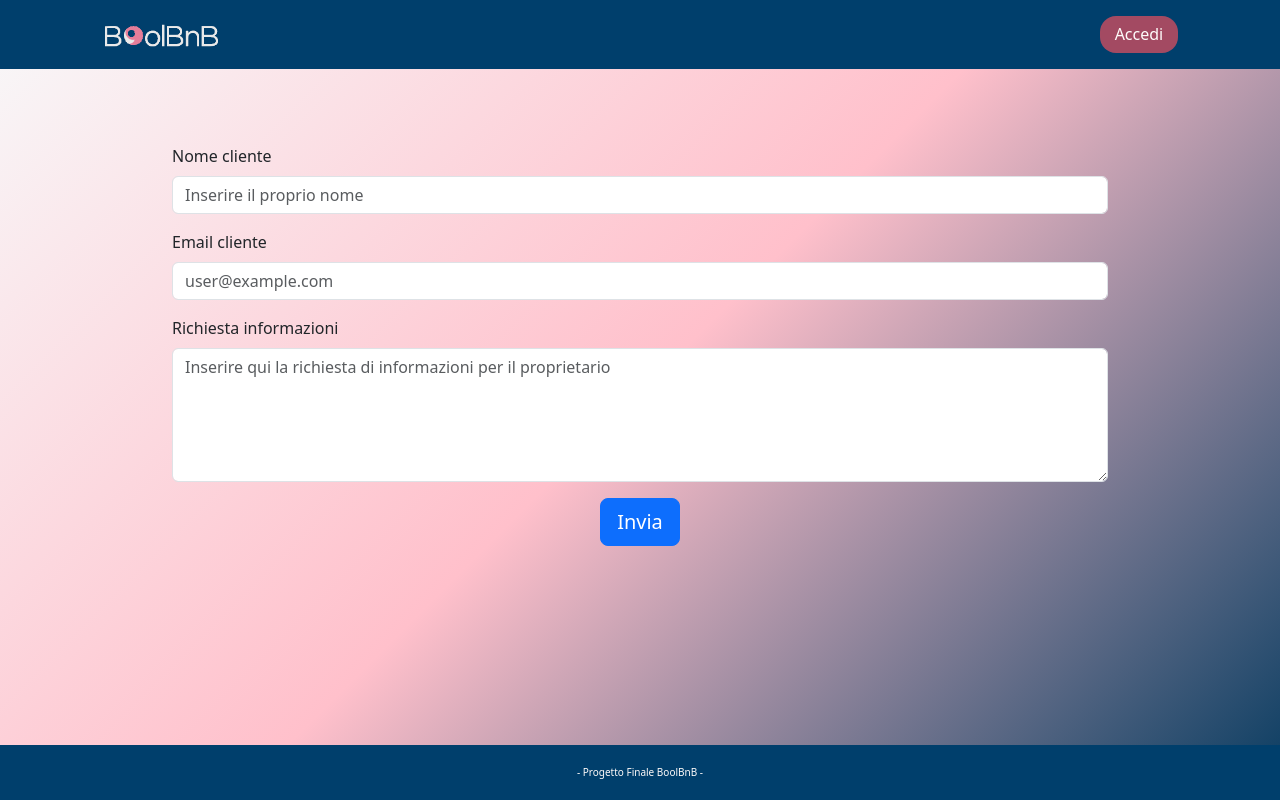
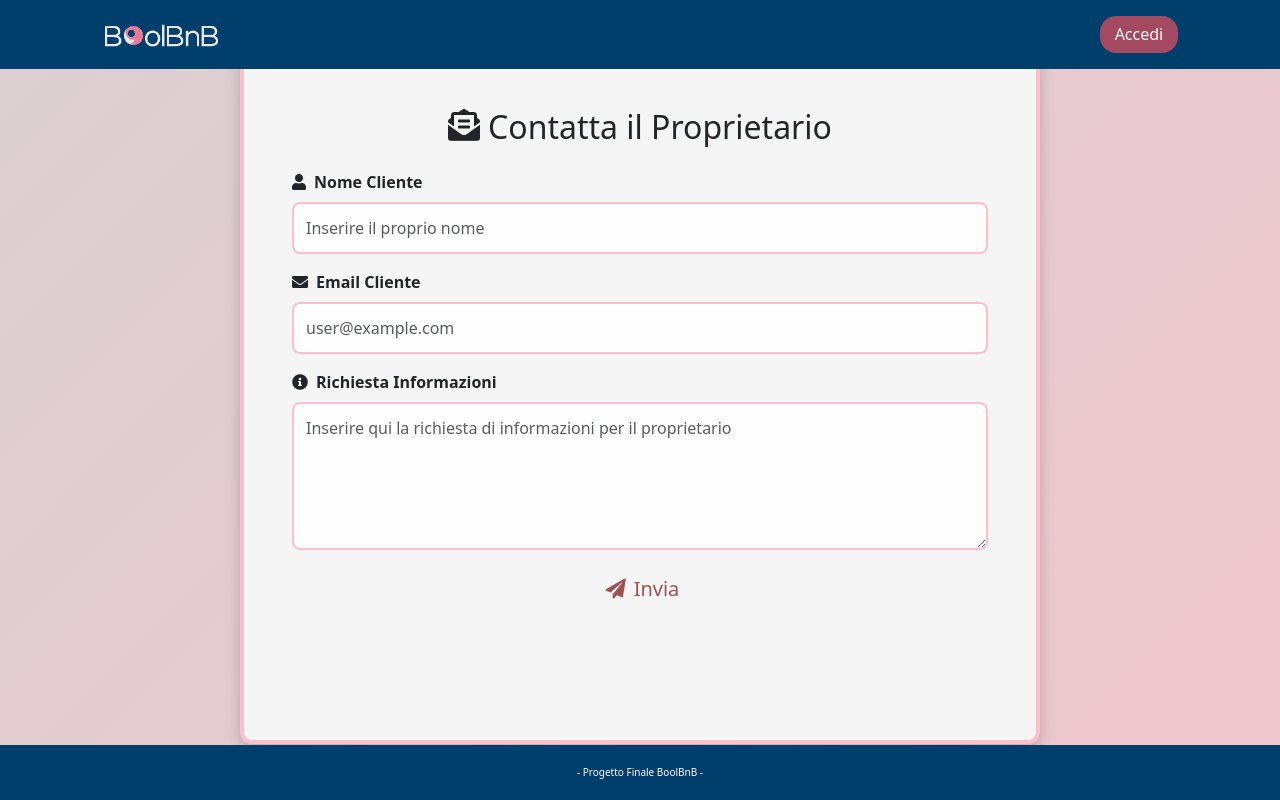
Before and after one commit to HeitoAlex/vue-BoolBnB, a Vue app: page /info in a window 1280 px wide. Built offline with nearby package versions, Linux system fonts and the light colour scheme.

Commit message:
Major update to UI

```diff
--- a/src/components/BookingCallToAction.vue
+++ b/src/components/BookingCallToAction.vue
@@ -5,7 +5,7 @@
         <p class="cta-description">
           Scopri una vasta selezione di appartamenti perfetti per le tue esigenze. Prenota ora e assicurati la migliore offerta!
         </p>
-        <a href="/AdvancedSearch" class="search-button">Cerca</a>
+        <a href="/AdvancedSearch" class="search-button">Cerca un Appartamento</a>
       </div>
     </div>
   </template>
--- a/src/components/Jumbo.vue
+++ b/src/components/Jumbo.vue
@@ -5,7 +5,7 @@
         </video>
         <div class="overlay"></div>
         <div class="content">
-            <h1>BoolBnB</h1>
+            <h1>B <img src="../assets/img/Small_Logo.png" style="height: 3.4rem; margin-top: 2.2rem; padding: 0;" alt=""> <h1>olBnB</h1></h1>
             <button class="scroll-button" @click="scrollDown">Prenota Ora</button> <!-- Pulsante -->
         </div>
     </div>
@@ -68,6 +68,7 @@ export default {
   font-weight: 600;
   text-shadow: 2px 2px 4px rgba(0, 0, 0, 0.7);
   margin-bottom: 1rem;
+  display: flex;
 }
 
 .content h1:hover {
--- a/src/pages/FormInfo.vue
+++ b/src/pages/FormInfo.vue
@@ -1,3 +1,84 @@
+<template>
+    <div class="background-animation">
+      <div class="form-container content-wrapper-form">
+        <transition name="fade">
+          <div class="form-content" key="form">
+            <h2 class="form-title">
+              <i class="fas fa-envelope-open-text animated-icon"></i>
+              Contatta il Proprietario
+            </h2>
+            <div class="mb-3">
+              <label for="name" class="form-label">
+                <i class="fas fa-user"></i> Nome Cliente
+              </label>
+              <input
+                v-model="name"
+                type="text"
+                class="form-control"
+                id="name"
+                placeholder="Inserire il proprio nome"
+              />
+            </div>
+            <div class="mb-3">
+              <label for="email" class="form-label">
+                <i class="fas fa-envelope"></i> Email Cliente
+              </label>
+              <input
+                v-model="email"
+                type="email"
+                class="form-control"
+                id="email"
+                placeholder="user@example.com"
+              />
+            </div>
+            <div class="mb-3">
+              <label for="message" class="form-label">
+                <i class="fas fa-info-circle"></i> Richiesta Informazioni
+              </label>
+              <textarea
+                v-model="message"
+                class="form-control"
+                id="message"
+                rows="5"
+                placeholder="Inserire qui la richiesta di informazioni per il proprietario"
+              ></textarea>
+            </div>
+            <!-- Pulsante centrato -->
+            <div class="d-flex justify-content-center">
+              <button @click="sendMessage" class="btn btn-primary btn-lg animated-button">
+                <i class="fas fa-paper-plane"></i> Invia
+              </button>
+            </div>
+          </div>
+        </transition>
+
+        <!-- Modale di conferma invio messaggio -->
+        <transition name="modal">
+          <div v-if="showModal" class="modal-backdrop">
+            <div class="modal-dialog modal-dialog-centered">
+              <div class="modal-content">
+                <div class="modal-header">
+                  <h5 class="modal-title">
+                    <i class="fas fa-check-circle animated-icon"></i> Messaggio Inviato
+                  </h5>
+                  <button type="button" class="btn-close" @click="closeModal"></button>
+                </div>
+                <div class="modal-body">
+                  <p>Il tuo messaggio è stato inviato con successo! Verrai reindirizzato alla homepage.</p>
+                </div>
+                <div class="modal-footer">
+                  <button @click="closeModal" class="btn btn-secondary">
+                    <i class="fas fa-times"></i> Chiudi
+                  </button>
+                </div>
+              </div>
+            </div>
+          </div>
+        </transition>
+      </div>
+    </div>
+</template>
+
 <script>
   export default {
     data() {
@@ -12,7 +93,7 @@ export default {
     mounted() {
       // Recupera l'id dell'appartamento dalla route
       this.apartment_id = this.$route.params.id;
-        console.log('ID dell\'appartamento:', this.apartment_id);
+      console.log("ID dell'appartamento:", this.apartment_id);
     },
     methods: {
       async sendMessage() {
@@ -44,7 +125,7 @@ export default {
               this.$router.push('/');
             }, 3000);
           } else {
-                    alert('Errore durante l\'invio del messaggio.');
+            alert("Errore durante l'invio del messaggio.");
           }
         } catch (error) {
           console.error('Errore di connessione:', error);
@@ -53,86 +134,253 @@ export default {
       },
       closeModal() {
         this.showModal = false; // Chiude la modale
-        }
-    }
+      },
+    },
   };
-
 </script>
 
-<template>
-    <div class="form-container content-wrapper-form">
-        <div class="mb-3">
-            <label for="name" class="form-label">Nome cliente</label>
-            <input v-model="name" type="text" class="form-control" id="name" placeholder="Inserire il proprio nome">
-        </div>
-        <div class="mb-3">
-            <label for="email" class="form-label">Email cliente</label>
-            <input v-model="email" type="email" class="form-control" id="email" placeholder="user@example.com">
-        </div>
-        <div class="mb-3">
-            <label for="info" class="form-label">Richiesta informazioni</label>
-            <textarea v-model="message" class="form-control" id="exampleFormControlTextarea1" rows="5"
-                placeholder="Inserire qui la richiesta di informazioni per il proprietario"></textarea>
-        </div>
-        <!-- Pulsante centrato -->
-        <div class="d-flex justify-content-center">
-            <button @click="sendMessage" class="btn btn-primary btn-lg">Invia</button>
-        </div>
-
-        <!-- Modale di conferma invio messaggio -->
-        <div v-if="showModal" class="modal fade show" style="display: block;">
-            <div class="modal-dialog modal-dialog-centered">
-                <div class="modal-content">
-                    <div class="modal-header">
-                        <h5 class="modal-title">Messaggio Inviato</h5>
-                        <button type="button" class="btn-close" @click="closeModal"></button>
-                    </div>
-                    <div class="modal-body">
-                        <p>Il tuo messaggio è stato inviato con successo! Verrai reindirizzato alla homepage.</p>
-                    </div>
-                    <div class="modal-footer">
-                        <button @click="closeModal" class="btn btn-secondary">Chiudi</button>
-                    </div>
-                </div>
-            </div>
-        </div>
-    </div>
-</template>
-
-
-
 <style scoped>
-.form-container {
-    max-width: 1000px;
-    margin: auto;
-    margin-top: 7em;
-    padding: 2rem;
-    padding-bottom: 15rem;
+  /* Palette di colori */
+  :root {
+    --rosa-chiaro: #ffc0cb;
+    --blu-notte: #191970;
+    --grigio-fumo: #708090;
   }
 
-.modal-backdrop {
+  /* Background animato */
+  .background-animation {
     position: fixed;
     top: 0;
     left: 0;
     width: 100%;
     height: 100%;
+    background: linear-gradient(-45deg, #ffc0cb, #d3d3d3, #6969e6);
+    background-size: 400% 400%;
+    animation: gradientBG 15s ease infinite;
+    display: flex;
+    justify-content: center;
+    align-items: center;
+    z-index: -1;
+  }
+
+  @keyframes gradientBG {
+    0% {
+      background-position: 0% 50%;
+    }
+    50% {
+      background-position: 100% 50%;
+    }
+    100% {
+      background-position: 0% 50%;
+    }
+  }
+
+  /* Animazioni */
+  .fade-enter-active,
+  .fade-leave-active {
+    transition: opacity 0.5s;
+  }
+  .fade-enter,
+  .fade-leave-to /* .fade-leave-active in <2.1.8 */ {
+    opacity: 0;
+  }
+
+  .modal-enter-active,
+  .modal-leave-active {
+    transition: all 0.5s;
+  }
+  .modal-enter {
+    opacity: 0;
+    transform: translateY(-50px);
+  }
+  .modal-leave-to {
+    opacity: 0;
+    transform: translateY(-50px);
+  }
+
+  /* Container del form */
+  .form-container {
+    /* max-width: 30rem; */
+    width: 100vh;
+    height: 43rem;
+    margin: auto;
+    padding: 3rem;
+    background-color: whitesmoke;
+    border: pink 4px solid;
+    border-radius: 12px;
+    box-shadow: 0 4px 15px rgba(0, 0, 0, 0.2);
+    animation: fadeIn 1s ease-in;
+    position: relative;
+    z-index: 1;
+  }
+
+  /* Titolo del form */
+  .form-title {
+    text-align: center;
+    color: var(--blu-notte);
+    margin-bottom: 1.5rem;
+    display: flex;
+    justify-content: center;
+    align-items: center;
+    gap: 0.5rem;
+    animation: slideDown 1s ease-out;
+  }
+
+  .animated-icon {
+    color: var(--rosa-chiaro);
+    animation: iconBounce 2s infinite;
+  }
+
+  /* Input e textarea */
+  .form-control {
+    border: 1px solid var(--blu-notte);
+    border-radius: 8px;
+    padding: 0.75rem;
+    font-size: 1rem;
+    transition: border-color 0.3s, box-shadow 0.3s;
+    background-color: rgba(255, 255, 255, 0.9);
+    border: #ffc0cb 2px solid;
+  }
+  .form-control:focus {
+    border-color: var(--rosa-chiaro);
+    box-shadow: 0 0 5px var(--rosa-chiaro);
+  }
+
+  /* Etichette */
+  .form-label {
+    color: var(--blu-notte);
+    font-weight: bold;
+    display: flex;
+    align-items: center;
+    gap: 0.5rem;
+    margin-bottom: 0.5rem;
+  }
+
+  .form-label i {
+    color: var(--blu-notte);
+    transition: transform 0.3s;
+  }
+  .form-label i:hover {
+    animation: iconBounce 2s infinite;
+  }
+
+  /* Pulsanti */
+  .btn-primary {
+    background-color: var(--blu-notte);
+    border: none;
+    transition: background-color 0.3s, transform 0.2s;
+    display: flex;
+    align-items: center;
+    gap: 0.5rem;
+    color: rgb(160, 81, 81);
+
+  }
+  .btn-primary:hover {
+    background-color: var(--rosa-chiaro);
+    color: var(--blu-notte);
+    transform: scale(1.55);
+  }
+  .animated-button:active {
+    transform: scale(0.95);
+  }
+
+  .btn-secondary {
+    background-color: var(--grigio-fumo);
+    border: none;
+    color: white;
+    transition: background-color 0.3s, transform 0.2s;
+    display: flex;
+    align-items: center;
+    gap: 0.5rem;
+  }
+  .btn-secondary:hover {
+    background-color: var(--blu-notte);
+  }
+  .btn-secondary:active {
+    transform: scale(0.95);
+  }
+
+  /* Modale */
+  .modal-backdrop {
+    position: fixed;
+    top: 0;
+    left: 0;
     background-color: rgba(0, 0, 0, 0.5);
     display: flex;
     justify-content: center;
     align-items: center;
+    z-index: 1050;
   }
 
   .modal-content {
-    background-color: white;
+    background-color: whitesmoke;
     padding: 2rem;
-    border-radius: 8px;
+    border-radius: 12px;
     text-align: center;
-    max-width: 500px;
-    width: 100%;
+    /* max-width: 500px; */
+    width: 90%;
+    box-shadow: 0 5px 15px rgba(0, 0, 0, 0.3);
+    animation: slideIn 0.5s forwards;
   }
 
   .modal-title {
-    font-size: 1.5rem;
+    font-size: 1.75rem;
+    color: var(--blu-notte);
     margin-bottom: 1rem;
+    display: flex;
+    justify-content: center;
+    align-items: center;
+    gap: 0.5rem;
+  }
+
+  .modal-body p {
+    color: var(--blu-notte);
+    font-size: 1.1rem;
+  }
+
+  @keyframes fadeIn {
+    from {
+      opacity: 0;
+    }
+    to {
+      opacity: 1;
+    }
+  }
+
+  @keyframes slideDown {
+    from {
+      transform: translateY(-20px);
+      opacity: 0;
+    }
+    to {
+      transform: translateY(0);
+      opacity: 1;
+    }
+  }
+
+  @keyframes slideIn {
+    from {
+      transform: translateY(-50px);
+      opacity: 0;
+    }
+    to {
+      transform: translateY(0);
+      opacity: 1;
+    }
+  }
+
+  @keyframes iconBounce {
+    0%,
+    100% {
+      transform: translateY(0);
+    }
+    50% {
+      transform: translateY(-10px);
+    }
+  }
+
+  /* Icone animate */
+  .animated-icon {
+    animation: iconBounce 2s infinite;
   }
 </style>
--- a/src/styles/general.scss
+++ b/src/styles/general.scss
@@ -10,4 +10,5 @@ body{
 
 .content-wrapper {
     margin-top: 90px; /* Aggiungi uno spazio per evitare che il contenuto si sovrapponga all'header */
+    margin-bottom: 40px; /* stessa cosa ma per il footer */
   }
```
Also changed, not shown: src/components/ApartmentList.vue (+7 -7 lines), src/pages/AdvancedSearch.vue (+110 -140 lines), src/pages/AppHome.vue (+9 -0 lines). Lines whose indentation alone changed are shown as unchanged.
